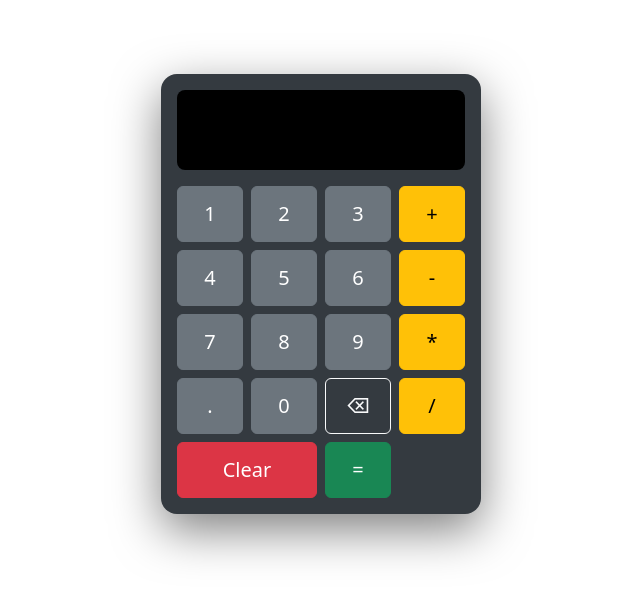
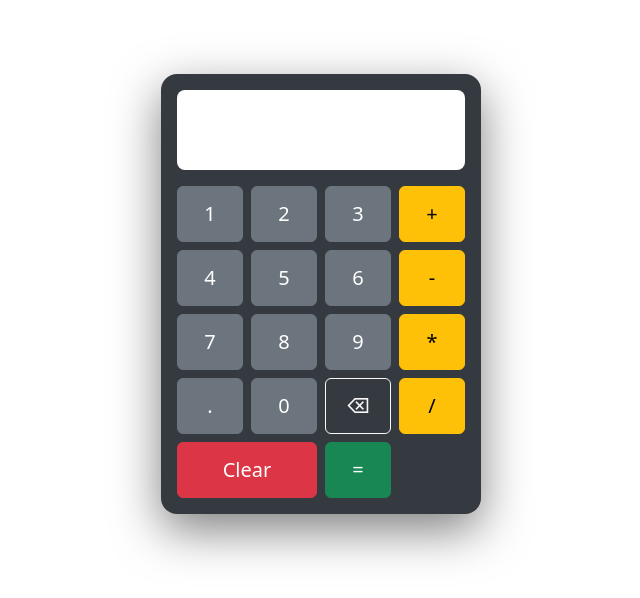
Before and after one commit to edmond-bobiles/calculator, a plain HTML site: page index.html in a window 1280 px wide. Shown: the part 106-704 px from the top of the page, without its empty margins (319-959 px from the left). Drawn offline with nearby package versions, Linux system fonts and the light colour scheme.

Commit message:
Changed color of the screen from black to white

```diff
--- a/style.css
+++ b/style.css
@@ -15,8 +15,8 @@ body {
 }
 
 #display {
-    background: #000;
-    color: #fff;
+    background: #fff;
+    color: #212529;
     font-size: 2.25rem;
     text-align: right;
     padding: 0.75rem 1rem;
```
